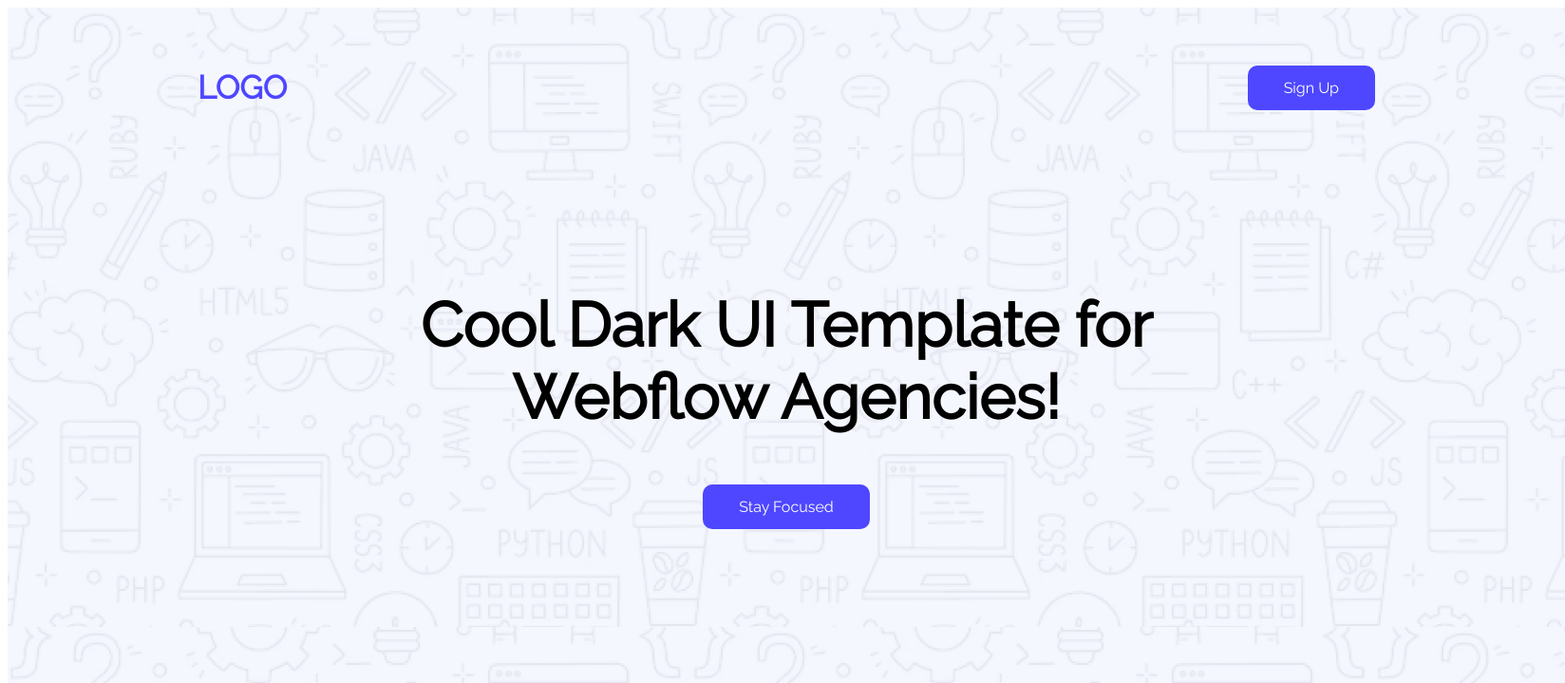
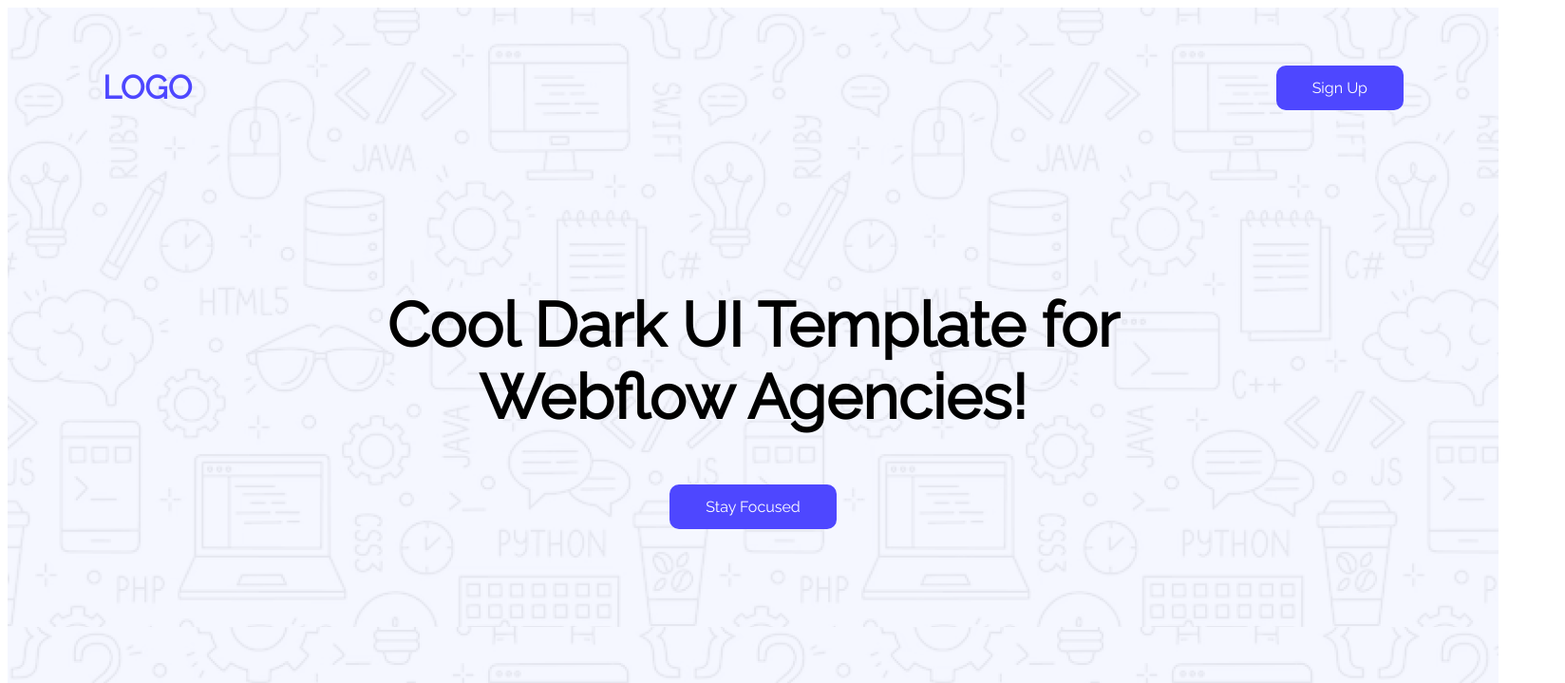
Before and after one commit to MdRifadulHaqueLimon/Assinment-01-B12, a plain HTML site: page index.html in a window 1280 px wide. Shown: the top 719 px of the page at 95% size, 1648 px wide, since content can reach past the window. Drawn offline with Linux system fonts and the light colour scheme.

Commit message:
footer mb cng

```diff
--- a/style.css
+++ b/style.css
@@ -1,5 +1,8 @@
 * {
     font-family: Raleway;
+    /* margin: 0px;
+    padding: 0px; */
+
 }
 
 
@@ -8,7 +11,7 @@
     background-image: url(Assets/Hero-bg.png);
     padding: 30px 100px;
     /* position: absolute; */
-    width: 1440px;
+    width: 1370px;
     height: 698px;
 }
 
@@ -17,7 +20,7 @@
     justify-content: space-between;
     align-items: center;
     /* padding: 20px; */
-    margin: 0 100px;
+    /* margin: 0 100px; */
 }
 
 .navbar h1 {
@@ -328,7 +331,7 @@
 
 footer {
     text-align: center;
-    margin-bottom: 50px;
+
     padding-top: 50px;
     background-color: rgba(245, 245, 245, 0.644);
     padding-bottom: 100px;
```
